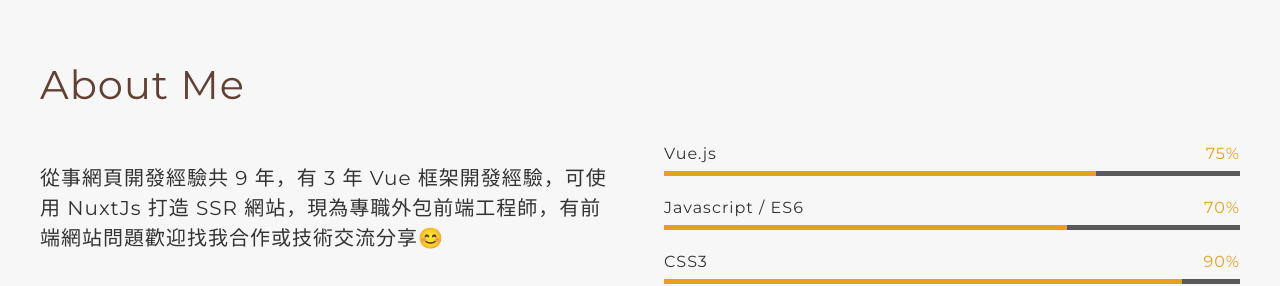
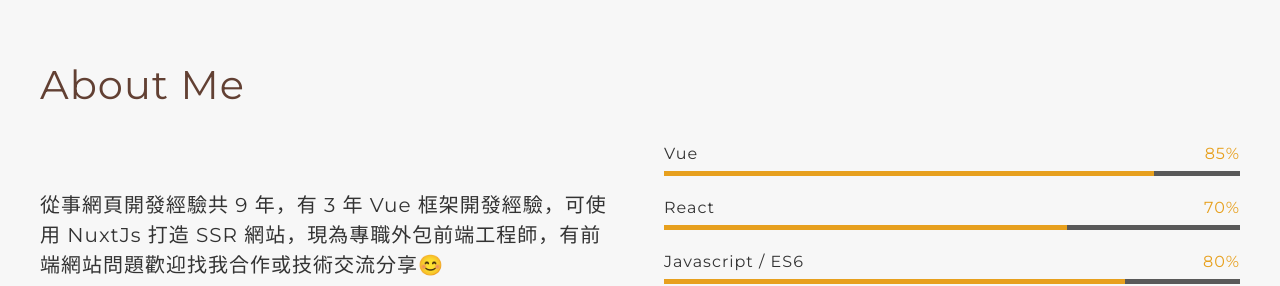
Before and after one commit to happy9990929/portfolio, a Vue app: page /#/about in a window 1280 px wide. Shown: the part 892-1178 px from the top of the page. Built offline with nearby package versions, Linux system fonts and the light colour scheme; what vue-loading-overlay, vue-superslide would draw is missing.

Commit message:
新增react

```diff
--- a/src/views/About.vue
+++ b/src/views/About.vue
@@ -23,11 +23,20 @@
           <div class="about_text">
             <div class="skill_box">
               <div class="skill_item">
-                <span>Vue.js</span>
+                <span>Vue</span>
                 <span class="percent">{{ bar.vue }}%</span>
               </div>
               <div class="progress">
                 <span class="progress_bar" :style="`width: ${bar.vue}%`"></span>
+              </div>
+            </div>
+            <div class="skill_box">
+              <div class="skill_item">
+                <span>React</span>
+                <span class="percent">{{ bar.react }}%</span>
+              </div>
+              <div class="progress">
+                <span class="progress_bar" :style="`width: ${bar.react}%`"></span>
               </div>
             </div>
             <div class="skill_box">
@@ -112,6 +121,7 @@ export default {
       ],
       bar: {
         vue: 0,
+        react: 0,
         js: 0,
         css: 0,
       },
@@ -156,10 +166,13 @@ export default {
     },
     prograss() {
       const timer = setInterval(() => {
-        if (this.bar.vue < 75) {
+        if (this.bar.vue < 85) {
           this.bar.vue++;
         }
-        if (this.bar.js < 70) {
+        if (this.bar.react < 70) {
+          this.bar.react++;
+        }
+        if (this.bar.js < 80) {
           this.bar.js++;
         }
         if (this.bar.css < 90) {
```
